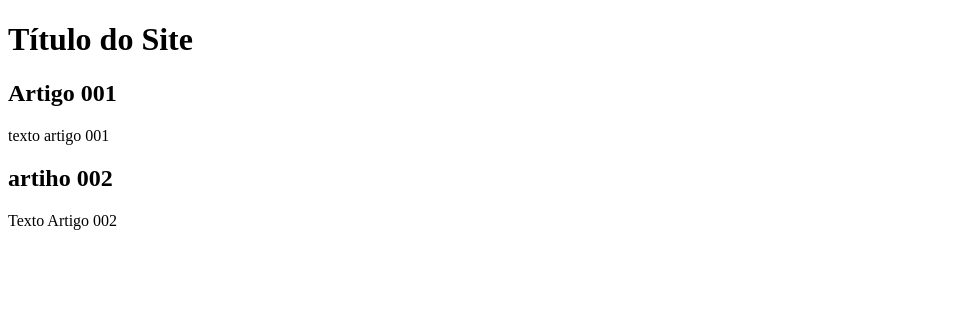
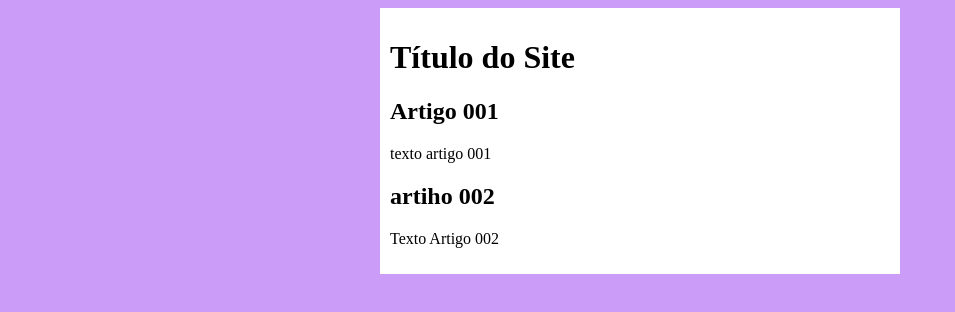
Before and after one commit to jsejunior1/Projeto-site, a plain HTML site: page index.html in a window 1280 px wide. Shown: the whole page, without its empty margins (0-955 px from the left). Drawn offline with Linux system fonts and the light colour scheme.

Commit message:
Iniciei o design

```diff
--- /dev/null
+++ b/estilos/style.css
@@ -0,0 +1,15 @@
+{
+    font-family: Arial, Helvetica, sans-serif;
+    font-size: 16px;
+}
+body {
+    background-color: rgb(204,157,248);
+}
+
+main {
+    background-color: white;
+    width: 500px;
+    margin: auto;
+    padding: 10px;
+    box-shadow: 3px 3px 5px rgba(0,0,0,0,473);
+}
--- a/index.html
+++ b/index.html
@@ -4,6 +4,7 @@
     <meta charset="UTF-8">
     <meta name="viewport" content="width=device-width, initial-scale=1.0">
     <title>Título do site</title>
+    <link rel="stylesheet" href="estilos/style.css">
 </head>
 <body>
     <main>
```
